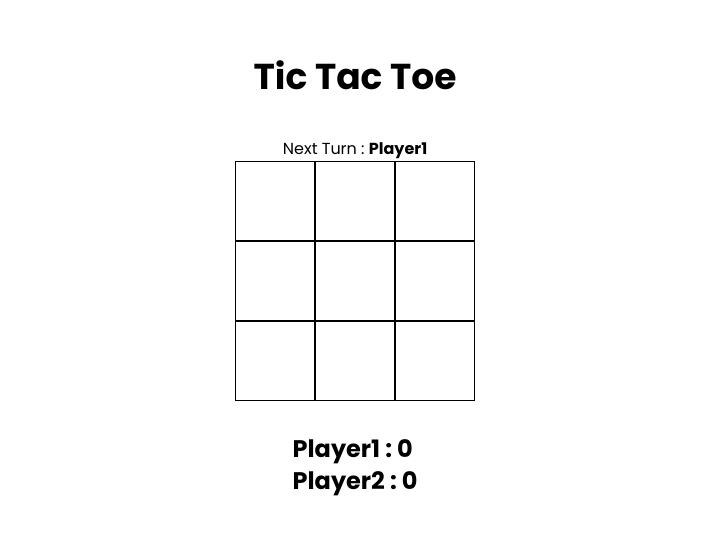
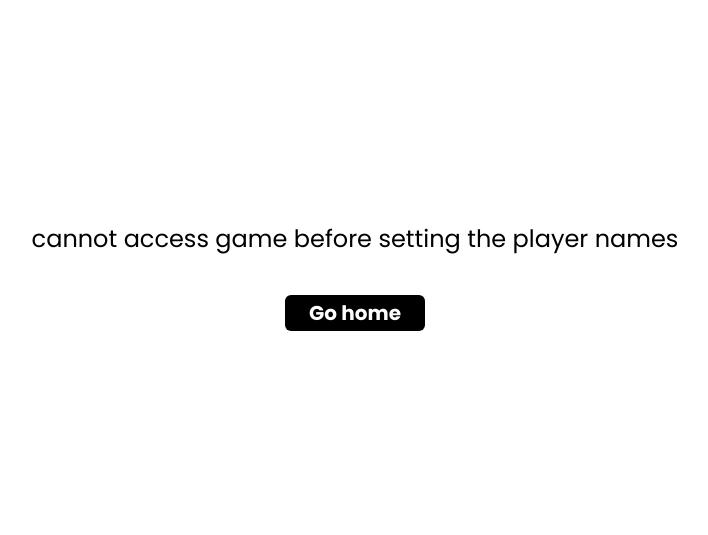
Before and after one commit to abdzr/tictactoe, a React (Create React App) app: page /game in a window 1280 px wide. Shown: the part 123-658 px from the top of the page, without its empty margins (285-993 px from the left). Built offline with nearby package versions, Linux system fonts and the light colour scheme.

Commit message:
Dark mode :	added dark mode depending on OS mode

```diff
--- a/package.json
+++ b/package.json
@@ -7,13 +7,14 @@
     "@testing-library/jest-dom": "^5.14.1",
     "@testing-library/react": "^11.2.7",
     "@testing-library/user-event": "^12.8.3",
+    "lodash": "^4.17.21",
     "package.json": "^2.0.1",
     "prop-types": "^15.7.2",
     "react": "^17.0.2",
     "react-dom": "^17.0.2",
     "react-hook-form": "^7.10.0",
     "react-router-dom": "^5.2.0",
-    "react-scripts": "^1.1.5",
+    "react-scripts": "^4.0.3",
     "tailwind": "^4.0.0",
     "web-vitals": "^1.1.2"
   },
--- a/src/App.jsx
+++ b/src/App.jsx
@@ -4,10 +4,7 @@ import Game from "./Components/Game";
 import PlayerForm from "./Components/PlayerForm";
 
 function App() {
-  const [playerName, setPlayerName] = useState({
-    Player1: "",
-    Player2: "",
-  });
+  const [playerName, setPlayerName] = useState(null);
   return (
     <Router>
       <Switch>
--- a/src/Components/Cell.jsx
+++ b/src/Components/Cell.jsx
@@ -5,7 +5,7 @@ const Cell = ({ value, arena, handleClick }) => {
     <div
       className={`flex border border-black w-1/3 h-1/3  justify-center items-center text-3xl font-bold bg-white cursor-pointer ${
         !arena[value] ? "hover:bg-blue-100" : ""
-      }`}
+      } dark:bg-black dark:border-white`}
       onClick={() => handleClick(value)}
     >
       {arena[value]}
--- /dev/null
+++ b/src/Components/ErrorPlayer.jsx
@@ -0,0 +1,21 @@
+import React from "react";
+
+const ErrorPlayer = () => {
+  return (
+    <div>
+      <div className="flex flex-col justify-center items-center h-screen w-screen">
+        <h1 className="text-2xl">
+          cannot access game before setting the player names
+        </h1>
+        <button
+          type="submit"
+          className="mt-10 text-xl p-1 pl-6 pr-6 rounded-md font-bold bg-black text-white transform hover:scale-105"
+        >
+          <a href="/"> Go home</a>
+        </button>
+      </div>
+    </div>
+  );
+};
+
+export default ErrorPlayer;
--- a/src/Components/Game.jsx
+++ b/src/Components/Game.jsx
@@ -4,15 +4,16 @@ import Modal from "./Modal";
 import checkDiagonal from "../Utils/checkDiagonal";
 import checkHorizontal from "../Utils/checkHorizontal";
 import checkVertical from "../Utils/checkVertical";
+import ErrorPlayer from "../Components/ErrorPlayer";
 
 const Game = ({ playerName, setPlayerName }) => {
   const [player, setPlayer] = useState({
     player1: {
-      name: playerName.Player1 ? playerName.Player1 : "Player1",
+      name: (playerName || {}).Player1,
       sign: "X",
     },
     player2: {
-      name: playerName.Player2 ? playerName.Player2 : "Player2",
+      name: (playerName || {}).Player2,
       sign: "O",
     },
     state: true,
@@ -69,14 +70,18 @@ const Game = ({ playerName, setPlayerName }) => {
   useEffect(() => {
     allChecks();
   }, [arena]);
+
   useEffect(() => {
     if (count === 9) {
       setModalOpen(false);
       checkDraw();
     }
   }, [count]);
-  return (
-    <div className="flex justify-center items-center flex-col relative">
+
+  return !playerName ? (
+    <ErrorPlayer />
+  ) : (
+    <div className="flex justify-center items-center flex-col relative dark:bg-black dark:text-white">
       <Modal
         modalOpen={modalOpen}
         winner={winner}
@@ -84,7 +89,7 @@ const Game = ({ playerName, setPlayerName }) => {
         setModalOpen={setModalOpen}
         setCount={setCount}
         count={count}
-        playerName={player}
+        player={player}
       />
       <div className="flex flex-col w-screen h-screen justify-center items-center">
         <div className=" font-bold text-4xl pb-10">Tic Tac Toe</div>
--- a/src/Components/Modal.jsx
+++ b/src/Components/Modal.jsx
@@ -13,12 +13,16 @@ const Modal = ({
 }) => {
   return (
     <div
-      className={`h-screen w-screen bg-black absolute bg-opacity-60 flex justify-center items-center ${
+      className={`h-screen w-screen bg-black absolute bg-opacity-40 flex justify-center items-center dark:text-white dark:bg-white ${
         modalOpen ? "" : "hidden"
       }`}
     >
-      <div className="h-1/2 w-1/2 bg-white rounded-xl flex flex-col justify-center items-center relative">
-        {count === 9 && winner === null ? <Draw /> : <Winner winner={winner} />}
+      <div className="h-1/2 w-1/2 bg-white rounded-xl flex flex-col justify-center items-center relative dark:bg-black">
+        {count === 9 && winner === null ? (
+          <Draw />
+        ) : (
+          <Winner winner={winner} player={player} />
+        )}
         <div
           className="absolute top-4 right-5 font-bold cursor-pointer text-red-600"
           onClick={() => {
@@ -35,7 +39,7 @@ const Modal = ({
             setModalOpen(false);
             setCount(0);
           }}
-          className="mt-10 p-2 rounded-md cursor-pointer font-bold bg-black text-white transform hover:scale-105"
+          className="mt-10 p-2 rounded-md cursor-pointer font-bold bg-black text-white transform hover:scale-105 dark:bg-white dark:text-black"
         >
           Play Again
         </div>
--- a/src/Components/PlayerForm.jsx
+++ b/src/Components/PlayerForm.jsx
@@ -16,12 +16,12 @@ const PlayerForm = ({ playerName, setPlayerName }) => {
   };
   return (
     <div>
-      <div className="flex flex-row h-screen w-screen justify-center items-center">
+      <div className="flex flex-row h-screen w-screen justify-center items-center dark:bg-black dark:text-white">
         <form
           className="flex flex-col justify-center items-center"
           onSubmit={handleSubmit(onSubmit)}
         >
-          <label className="flex flex-col  text-xl">
+          <label className="flex flex-col text-xl">
             <span className="text-2xl"> Player 1 </span>
             <input
               {...register("Player1", {
@@ -40,7 +40,7 @@ const PlayerForm = ({ playerName, setPlayerName }) => {
               })}
               type="text"
               id="Player1"
-              className="outline-none border-b-2"
+              className="outline-none border-b-2 dark:bg-black"
               placeholder=" Please insert your name"
             />
             {errors.Player1 && (
@@ -68,7 +68,7 @@ const PlayerForm = ({ playerName, setPlayerName }) => {
               })}
               type="text"
               id="Player2"
-              className="outline-none border-b-2"
+              className="outline-none border-b-2 dark:bg-black"
               placeholder=" Please insert your name"
             />
             {errors.Player2 && (
@@ -79,7 +79,7 @@ const PlayerForm = ({ playerName, setPlayerName }) => {
           </label>
           <button
             type="submit"
-            className="mt-10 text-xl w-1/3 p-1 rounded-md font-bold bg-black text-white transform hover:scale-105"
+            className="mt-10 text-xl w-1/3 p-1 rounded-md font-bold bg-black text-white transform hover:scale-105 dark:bg-white dark:text-black"
           >
             Play
           </button>
--- a/src/Components/Winner.jsx
+++ b/src/Components/Winner.jsx
@@ -1,9 +1,16 @@
 import React from "react";
 
-const Winner = ({ winner }) => {
+const Winner = ({ winner, player }) => {
+  let winnerName = "";
+  if (player.player1.sign === winner) {
+    winnerName = player.player1.name;
+  }
+  if (player.player2.sign === winner) {
+    winnerName = player.player2.name;
+  }
   return (
     <div className="text-3xl">
-      The winner is <span className="font-bold">{winner}</span>
+      The winner is <span className="font-bold">{winnerName}</span>
     </div>
   );
 };
--- a/tailwind.config.js
+++ b/tailwind.config.js
@@ -1,6 +1,6 @@
 module.exports = {
   purge: ["./src/**/*.{js,jsx,ts,tsx}", "./public/index.html"],
-  darkMode: false, // or 'media' or 'class'
+  darkMode: "media", // or 'media' or 'class'
   theme: {
     extend: {},
   },
```
